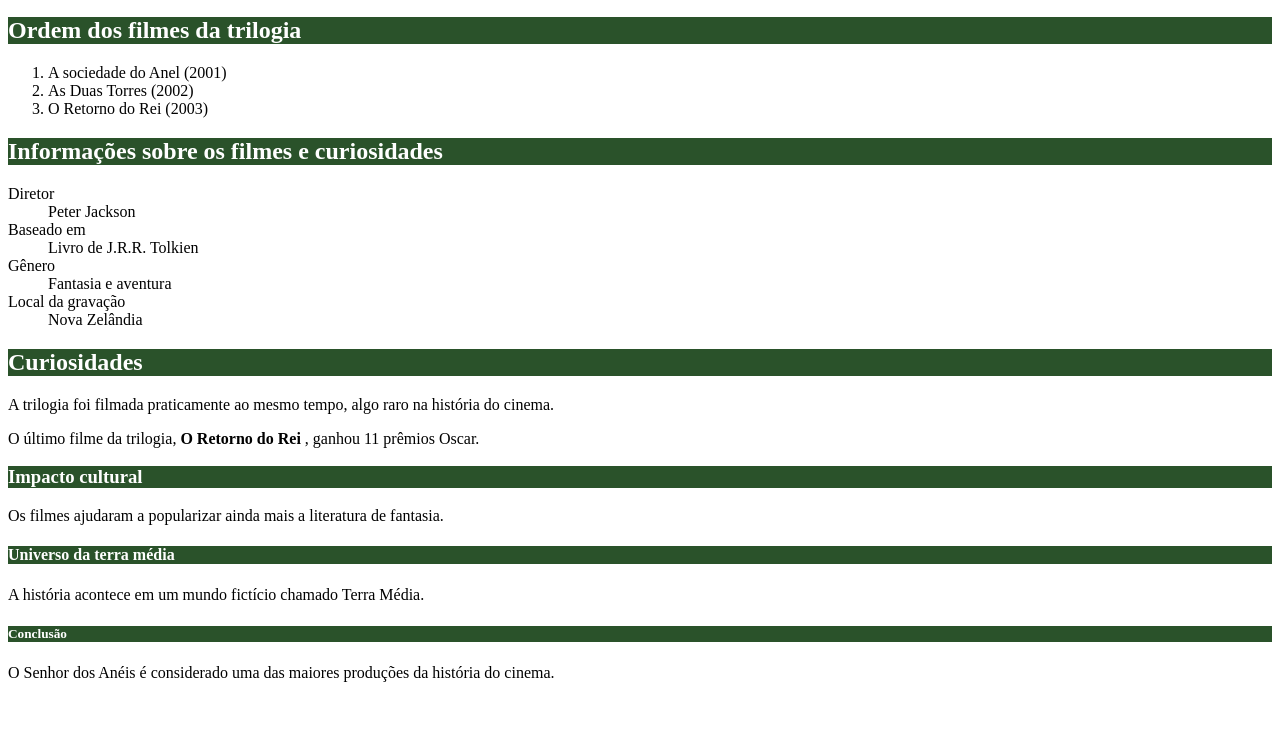
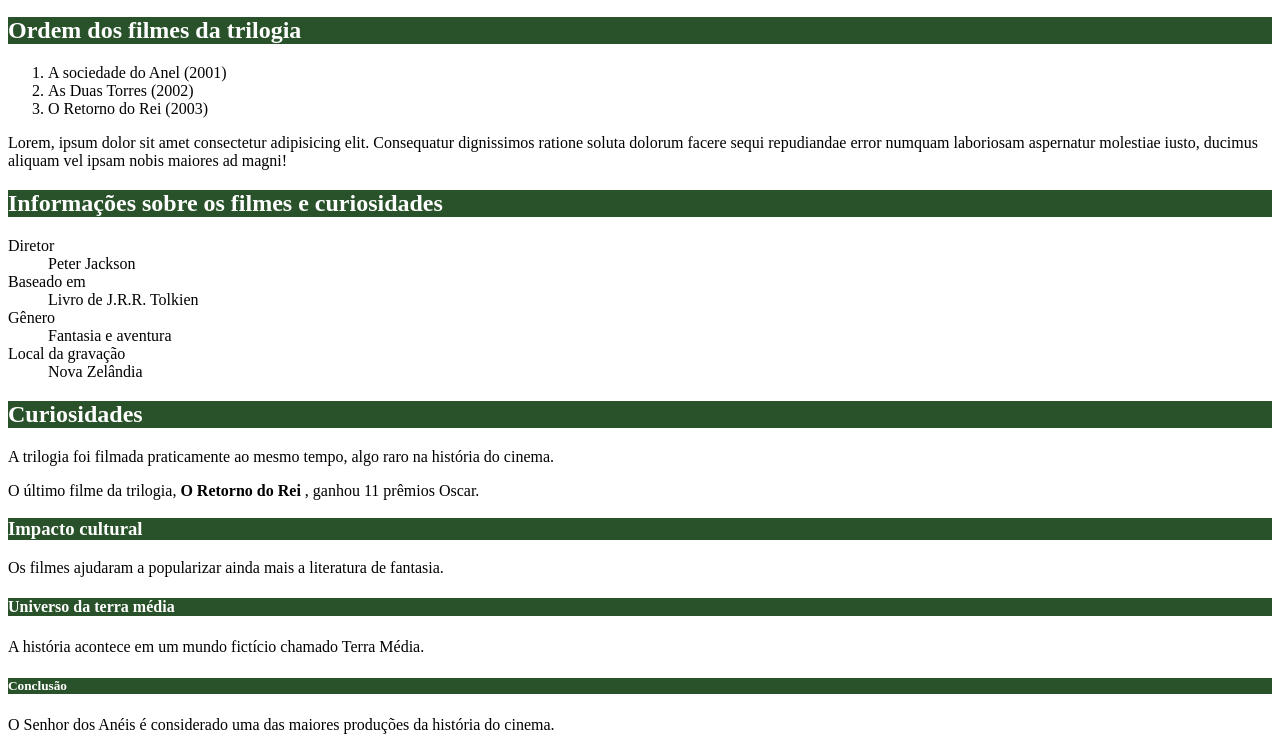
Before and after one commit to JoaoP1323/projeto_senhordosan-is, a plain HTML site: page index.html in a window 1280 px wide. Shown: the part 844-1594 px from the top of the page. Before the commit the page ends 1542 px from the top, so only its background shows below. Drawn offline with Linux system fonts and the light colour scheme.

Commit message:
Criação de um novo paragrafo

```diff
--- a/index.html
+++ b/index.html
@@ -43,7 +43,9 @@
             <li> As Duas Torres (2002)                  </li>
             <li> O Retorno do Rei (2003)                </li>
         </ol>
+<p> Lorem, ipsum dolor sit amet consectetur adipisicing elit. Consequatur dignissimos ratione soluta dolorum facere sequi repudiandae error numquam laboriosam aspernatur molestiae iusto, ducimus aliquam vel ipsam nobis maiores ad magni!
 
+</p>
 
         <h2 class="titulo_secundario"> Informações sobre os filmes e curiosidades</h2>
         <dl>
```
